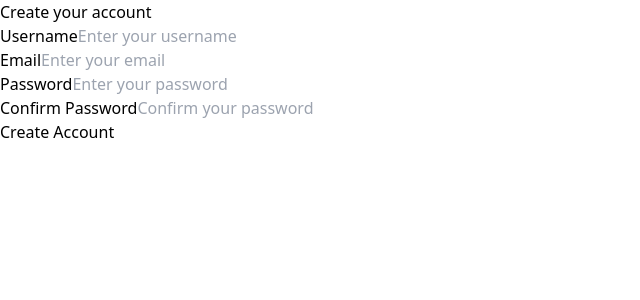
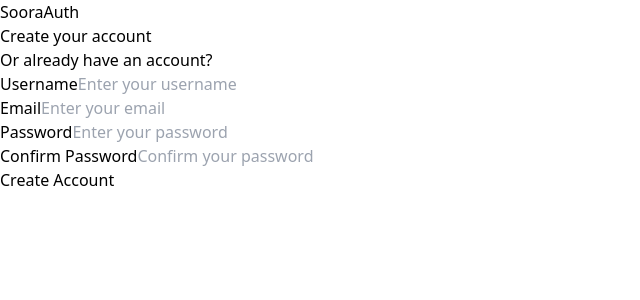
Before and after one commit to mddanish867/taskflow, a React (Vite) app: page /signup in a window 1280 px wide. Shown: the top 300 px of the page, without its empty margins (0-640 px from the left). Built offline with nearby package versions, Linux system fonts and the light colour scheme.

Commit message:
remodified the design

```diff
--- a/src/App.jsx
+++ b/src/App.jsx
@@ -27,7 +27,7 @@ function App() {
             <Route path="/signup" element={<SignupForm />} />
             <Route path="/otp-verification" element={<OTPVerification />} />
             <Route path="/login" element={<LoginwithUsername />} />
-            <Route path="/otp-log" element={<Login />} />
+            <Route path="/otp-login" element={<Login />} />
             <Route path="/forgot-password" element={<ForgotPassword />} />
           </Routes>
         </Router>
--- a/src/components/api/constant.js
+++ b/src/components/api/constant.js
@@ -1,6 +1,4 @@
 
-// export const BASE_URL = process.env.NODE_ENV === 'production'
-//   ? 'https://soora-sigma.vercel.app/api/'
-//   : 'http://localhost:3000/api/';
-
-export const BASE_URL = 'https://soora-sigma.vercel.app/api/';
+export const BASE_URL = process.env.NODE_ENV === 'production'
+  ? 'https://soora-sigma.vercel.app/api/'
+  : 'http://localhost:3000/api/';
--- a/src/components/auth/LoginwithUsername.jsx
+++ b/src/components/auth/LoginwithUsername.jsx
@@ -42,6 +42,9 @@ const Login = () => {
     }
   };
 
+  const continueWithEmail = async () => {
+    navigate("/otp-login");
+  }
   return (
     <div className="min-h-screen bg-gray-50 flex flex-col justify-center py-12 sm:px-6 lg:px-8">
       <div className="sm:mx-auto sm:w-full sm:max-w-md">
@@ -162,6 +165,7 @@ const Login = () => {
             <div>
                 <button
                   type="submit"
+                  onClick={continueWithEmail}
                 //   disabled={loading}
                   className="w-full flex justify-center items-center py-2 px-4 border border-transparent rounded-md shadow-sm text-sm font-medium text-white bg-blue-600 hover:bg-blue-700 focus:outline-none focus:ring-2 focus:ring-offset-2 focus:ring-blue-500 disabled:opacity-50 disabled:cursor-not-allowed"
                 >
--- a/src/components/auth/OTPVerification.jsx
+++ b/src/components/auth/OTPVerification.jsx
@@ -110,7 +110,7 @@ const OTPVerification = () => {
               value={otp[index]}
               onChange={e => handleInputChange(index, e.target.value)}
               onKeyDown={e => handleKeyDown(index, e)}
-              className="w-12 h-12 text-center text-xl font-semibold outline-none border rounded-lg focus:ring-2 focus:ring-blue-500 focus:border-blue-500"
+              className="w-12 h-12 text-center text-xl font-semibold outline-none border rounded-lg focus:ring-1 focus:ring-blue-500 focus:border-blue-500"
             />
           ))}
         </div>
--- a/src/components/auth/Signup.jsx
+++ b/src/components/auth/Signup.jsx
@@ -81,10 +81,21 @@ const SignupForm = () => {
 
   return (
     <div className="min-h-screen bg-gray-50 flex flex-col justify-center py-12 sm:px-6 lg:px-8">
+      <div className="flex justify-center">
+          <a href="/">
+            <span className="text-3xl font-bold text-blue-600">SooraAuth</span>
+          </a>
+        </div>
       <div className="sm:mx-auto sm:w-full sm:max-w-md">
         <h2 className="mt-6 text-center text-3xl font-extrabold text-gray-900">
           Create your account
         </h2>
+        <p className="mt-2 text-center text-sm text-gray-600">
+          Or{' '}
+          <a href="/login" className="font-medium text-blue-600 hover:text-blue-500">
+            already have an account?
+          </a>
+        </p>
       </div>
 
       <div className="mt-8 sm:mx-auto sm:w-full sm:max-w-md">
--- a/src/components/home/LandingPage.jsx
+++ b/src/components/home/LandingPage.jsx
@@ -2,8 +2,6 @@ import React from 'react';
 import { CheckCircle, BarChart2, Calendar, Users, ArrowRight, EllipsisVertical, X } from 'lucide-react';
 
 const TaskFlow = () => {
-
-
   const features = [
     {
       title: "Task Management",
@@ -34,20 +32,19 @@ const TaskFlow = () => {
         <div className="relative bg-white overflow-hidden">
           <div className="max-w-7xl mx-auto">
             <div className="relative z-10 pb-8 bg-white sm:pb-16 md:pb-20 lg:pb-28 xl:pb-32">
-              <main className="mx-auto max-w-7xl px-4 sm:mt-20 sm:px-6 md:mt-20 lg:mt-10 lg:px-8 xl:mt-28">
-
+              <main className="mx-auto max-w-7xl px-4 sm:py-16 py-16 sm:px-6 lg:px-8">
                 <div className="text-center">
-                <span className='border border-blue-400 mt-8 rounded-full p-2 text-blue-500'>VERSION 2.0 NOW AVAILABLE</span>
+                  <span className='border border-blue-400 mt-12 rounded-full p-2 text-blue-500'>VERSION 2.0 NOW AVAILABLE</span>
 
                   <h1 className="text-4xl mt-8 tracking-tight font-extrabold text-gray-900 sm:text-5xl md:text-6xl">
                     <span className="block">Streamline Your</span>
                     <span className="block text-blue-600">Authentication with Soora Auth.</span>
                   </h1>
-                  <p className="mt-3 text-base text-gray-500 sm:mt-5 sm:text-lg sm:max-w-xl sm:mx-auto md:mt-5 md:text-xl ">
+                  <p className="mt-3 text-base text-gray-500 sm:mt-5 sm:text-lg sm:max-w-xl sm:mx-auto md:mt-5 md:text-xl">
                     Boost productivity and collaboration with our intuitive project management platform.
                     Track tasks, manage teams, and deliver projects on time.
                   </p>
-                  <div className="mt-5 sm:mt-8 sm:flex sm:justify-center ">
+                  <div className="mt-5 sm:mt-8 sm:flex sm:justify-center">
                     <div className="rounded-md shadow">
                       <button className="w-full flex items-center justify-center px-8 py-3 border border-transparent text-base font-medium rounded-md text-white bg-blue-600 hover:bg-blue-700 md:py-4 md:text-lg md:px-10">
                         Start Free Trial
@@ -108,7 +105,6 @@ const TaskFlow = () => {
             </div>
           </div>
         </div>
-
       </div>
     </div>
   );
```
